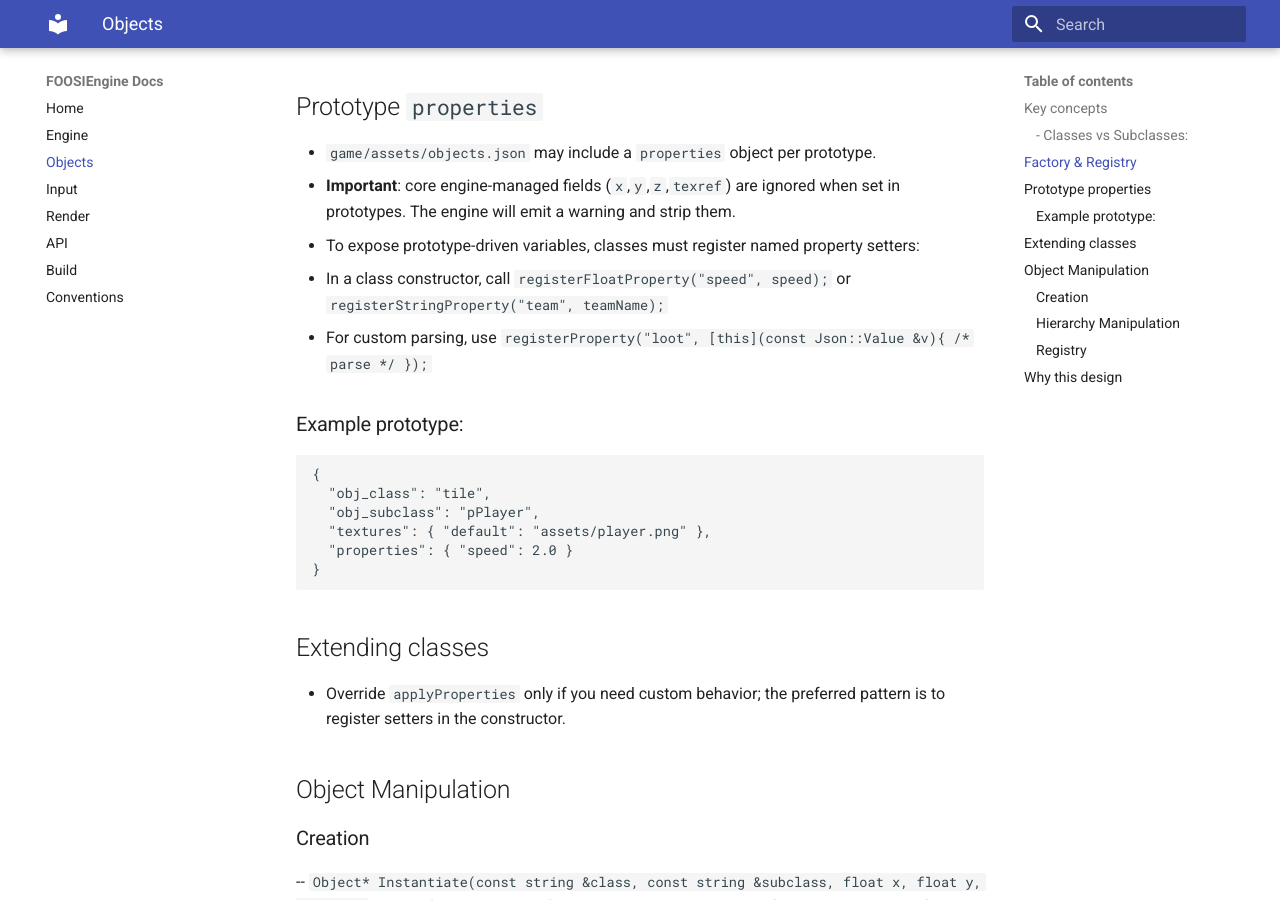
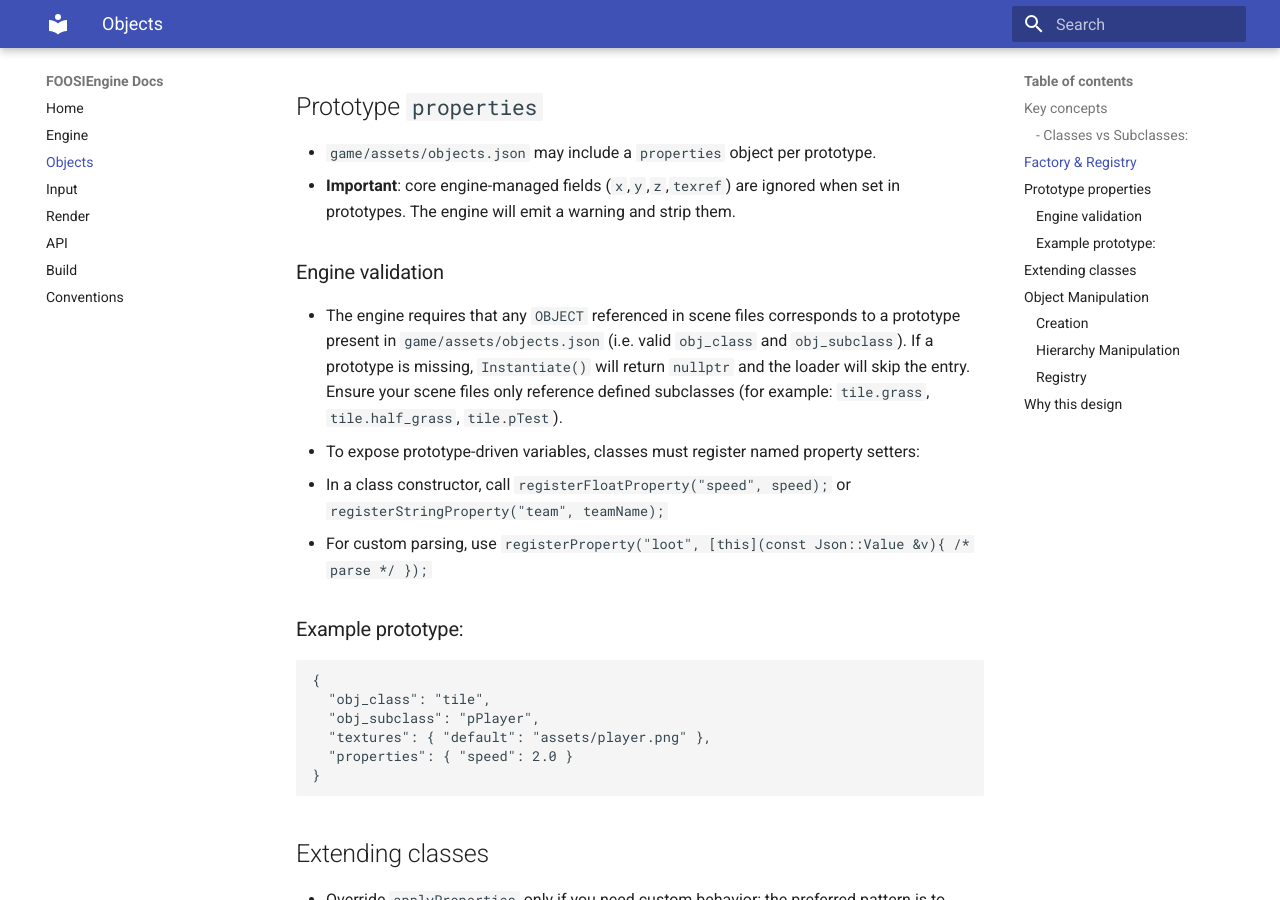
Before and after one commit to realblobii/FOOSIEngine, an MkDocs documentation site: the page built from docs/objects.md, in a window 1280 px wide and 900 px high, scrolled down 554 px. Built offline with MkDocs 1.6.1 and Material for MkDocs 9.7.7, drawn with Linux system fonts in a browser that asks for light colours.

Commit message:
docs go brrr #25

```diff
--- a/docs/objects.md
+++ b/docs/objects.md
@@ -14,6 +14,9 @@ Location: `engine/obj/*`, `game/assets/objects.json`
 ## Prototype `properties`
 - `game/assets/objects.json` may include a `properties` object per prototype.
 - **Important**: core engine-managed fields (`x`,`y`,`z`,`texref`) are ignored when set in prototypes. The engine will emit a warning and strip them.
+
+### Engine validation
+- The engine requires that any `OBJECT` referenced in scene files corresponds to a prototype present in `game/assets/objects.json` (i.e. valid `obj_class` and `obj_subclass`). If a prototype is missing, `Instantiate()` will return `nullptr` and the loader will skip the entry. Ensure your scene files only reference defined subclasses (for example: `tile.grass`, `tile.half_grass`, `tile.pTest`).
 - To expose prototype-driven variables, classes must register named property setters:
   - In a class constructor, call `registerFloatProperty("speed", speed);` or `registerStringProperty("team", teamName);`
   - For custom parsing, use `registerProperty("loot", [this](const Json::Value &v){ /* parse */ });`
```
Also changed, not shown: docs/engine.md (+1 -1 lines).
